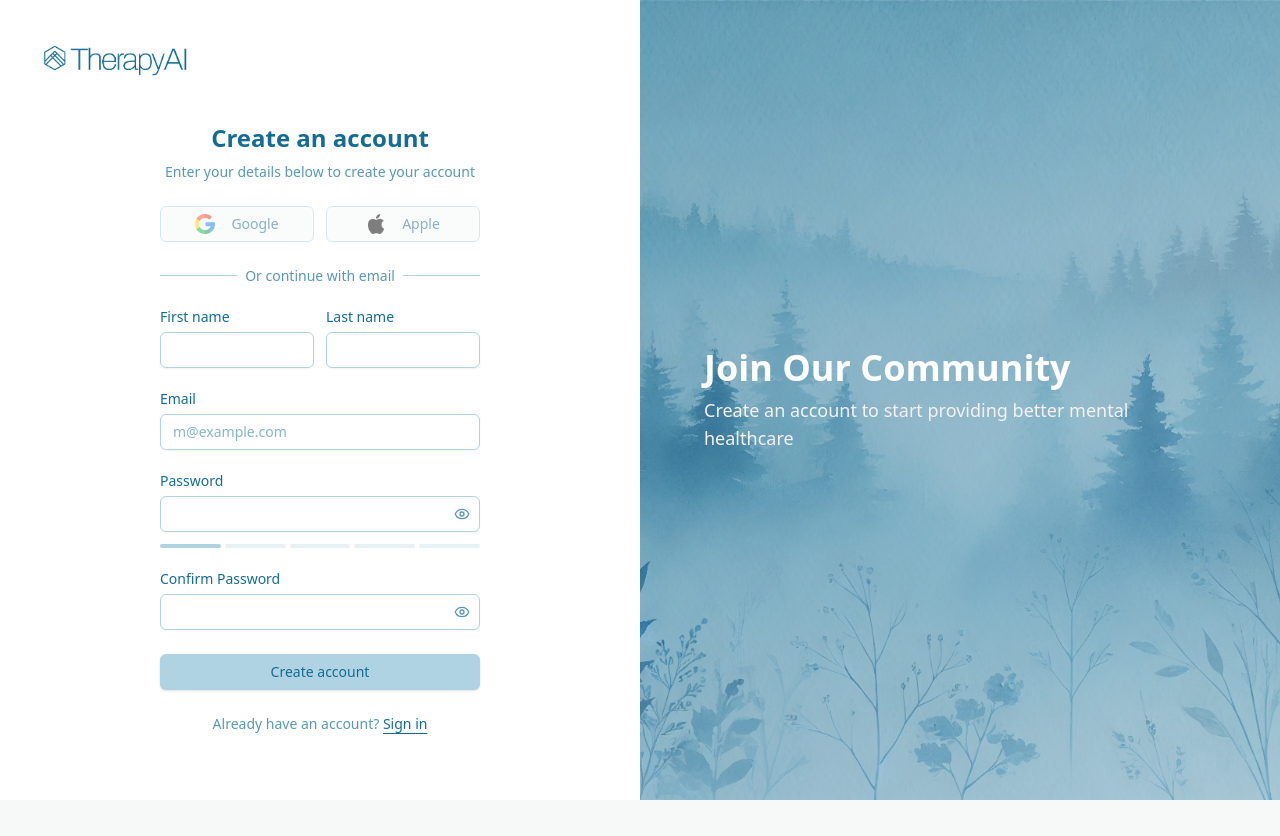
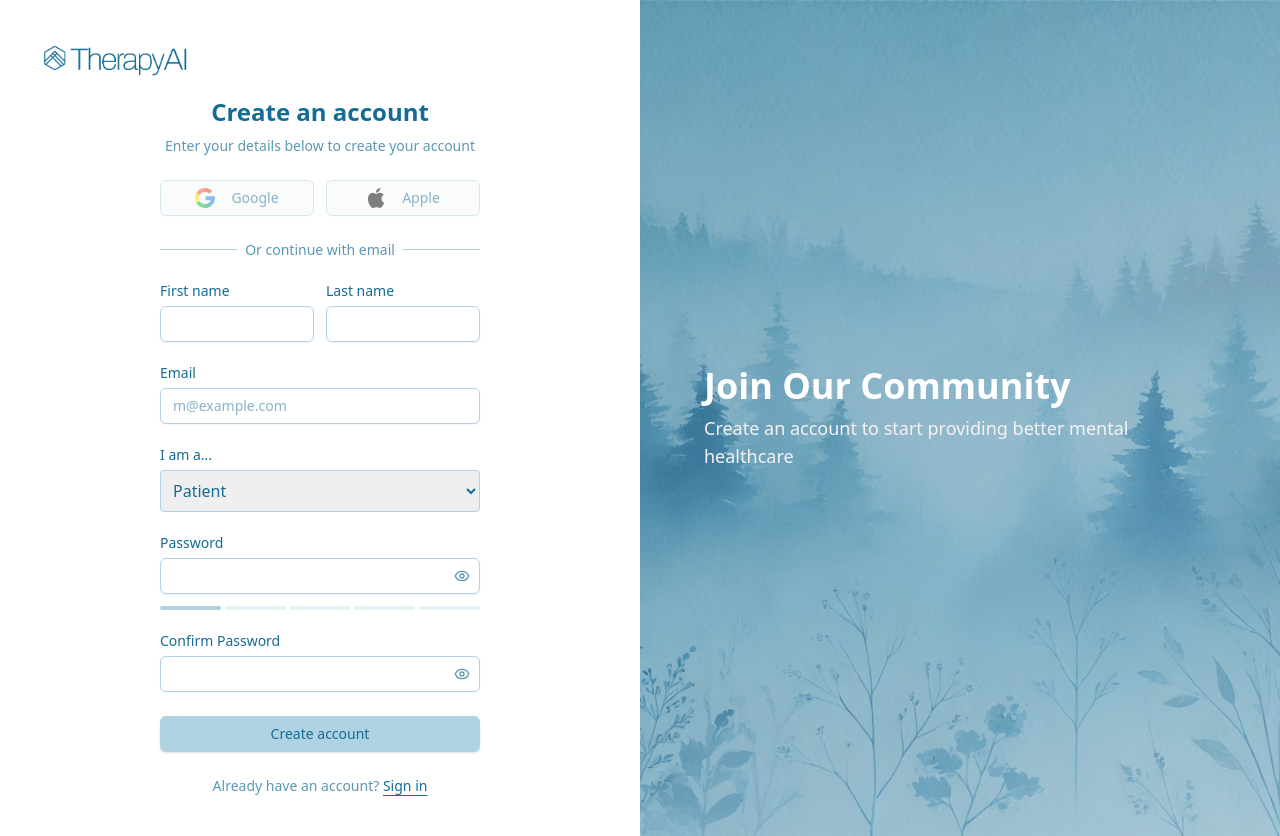
Before and after one commit to timshaww/horizon-ai-hackathon, a Next.js app in the folder horizon-ai/: page /signup in a window 1280 px wide. Before the commit the page ends 800 px from the top, so only its background shows below. Built offline with nearby package versions, Linux system fonts and the light colour scheme; no server answers.

Commit message:
Added dropdown menu for therapist/patient

```diff
--- a/horizon-ai/src/app/(auth)/signup/page.tsx
+++ b/horizon-ai/src/app/(auth)/signup/page.tsx
@@ -13,6 +13,8 @@ import { Button } from "@/components/ui/button";
 import { Input } from "@/components/ui/input";
 import { Label } from "@/components/ui/label";
 import { Alert, AlertDescription } from "@/components/ui/alert";
+import { doc, setDoc } from "firebase/firestore";
+import { db } from "@/app/utils/firebase/config";
 
 // Password Strength Component
 const PasswordStrength: React.FC<{ password: string }> = ({ password }) => {
@@ -99,6 +101,7 @@ interface FormData {
   email: string;
   password: string;
   confirmPassword: string;
+  role: string;
 }
 
 const SignUpPage = () => {
@@ -113,9 +116,10 @@ const SignUpPage = () => {
     email: "",
     password: "",
     confirmPassword: "",
+    role: "patient",
   });
 
-  const handleChange = (e: React.ChangeEvent<HTMLInputElement>) => {
+  const handleChange = (e: React.ChangeEvent<HTMLInputElement | HTMLSelectElement>) => {
     const { name, value } = e.target;
     setFormData((prev) => ({
       ...prev,
@@ -136,7 +140,17 @@ const SignUpPage = () => {
     }
 
     try {
-      await createUserWithEmailAndPassword(auth, formData.email, formData.password);
+      const userCredential = await createUserWithEmailAndPassword(
+        auth,
+        formData.email,
+        formData.password
+      );
+      const user = userCredential.user;
+      await setDoc(doc(db, "users", user.uid), {
+        email: formData.email,
+        name: `${formData.firstName} ${formData.lastName}`,
+        role: formData.role,
+      });
       router.push("/dashboard");
     } catch (error) {
       console.error("Error during sign up:", error);
@@ -252,6 +266,21 @@ const SignUpPage = () => {
                 </div>
 
                 <div className="grid gap-2">
+                <Label htmlFor="role" className="text-[#146C94]">I am a...</Label>
+                <select
+                  id="role"
+                  name="role"
+                  value={formData.role}
+                  onChange={handleChange}
+                  required
+                  className="border border-[#AFD3E2] focus:border-[#146C94] text-[#146C94] p-2 rounded"
+                >
+                    <option value="patient" selected>Patient</option>
+                  <option value="therapist">Therapist</option>
+                </select>
+                </div>
+
+                <div className="grid gap-2">
                   <Label htmlFor="password" className="text-[#146C94]">Password</Label>
                   <div className="relative">
                     <Input
```
